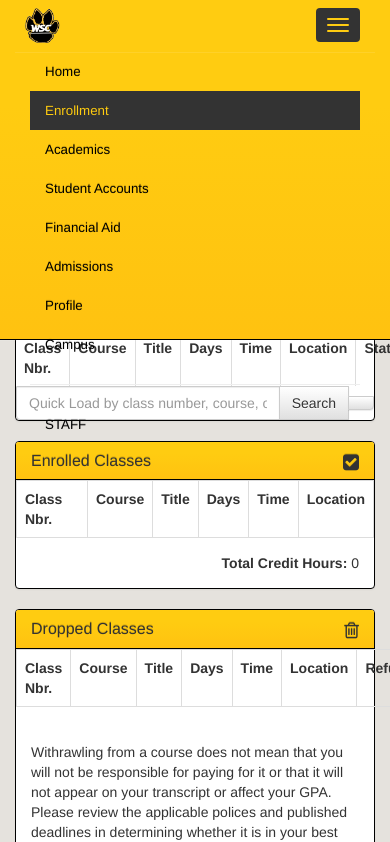
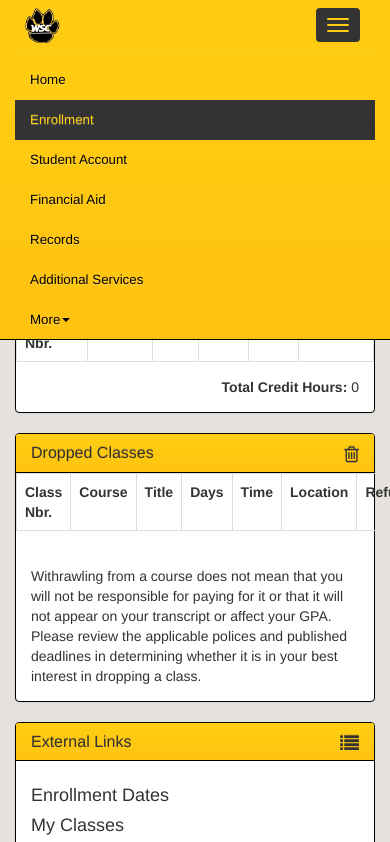
Before and after one commit to akman003/dashboard-mockup, a plain HTML site: page enrollment_detail.html in a window 390 px wide. Both pictures are taken after a click on the button "Toggle navigation". Shown: the top 842 px of the page. Drawn offline with nearby package versions, Linux system fonts and the light colour scheme.

Commit message:
Minor spacing changes, updated enrollment page header

```diff
--- a/css/index.css
+++ b/css/index.css
@@ -97,12 +97,10 @@ h3.panel-title a{
 }
 
 .navbar-collapse {
-max-height: 400px !important;
+	max-height: 400px !important;
 }
 .navbar-nav .open .dropdown-menu {
-
-background-color: #fff;
-
+	background-color: #fff;
 }
 
 .nav li.active a:focus,
--- a/enrollment_detail.html
+++ b/enrollment_detail.html
@@ -12,7 +12,6 @@
 	<script src="https://campuscontent.nebraska.edu/common/delphi/lib/bootstrap/3.0.2/js/bootstrap.min.js"></script>
 	<script src="https://campuscontent.nebraska.edu/common/delphi/lib/typeahead/0.9.3/typeahead.js"></script>
 	<link rel="stylesheet" href="lib/font-awesome-4.0.3/css/font-awesome.min.css">
-
 	<!-- HTML5 shim and Respond.js IE8 support of HTML5 elements and media queries -->
     <!--[if lt IE 9]>
       <script src="https://oss.maxcdn.com/libs/html5shiv/3.7.0/html5shiv.js"></script>
@@ -42,10 +41,10 @@
 
 	<nav class="navbar brand-back navbar-fixed-top">
 		<div class="navbar-header">
-			<div class="pull-left visible-xs visible-sm mbHeaderImage">
+			<div class="pull-left visible-xs mbHeaderImage">
 				<img src="img/wsc_headerLogo.png" height="35" width="35"/>
 			</div>
-			<button type="button" class="navbar-toggle" data-toggle="collapse" data-target=".navbar-collapse">
+			<button type="button" class="navbar-toggle visible-xs" data-toggle="collapse" data-target=".navbar-collapse">
 				<span class="sr-only">Toggle navigation</span>
 				<span class="icon-bar"></span>
 				<span class="icon-bar"></span>
@@ -53,13 +52,13 @@
 			</button>
 			<!-- <a class="navbar-brand" href="#">Project name</a> -->
         </div>
-
-		<div class="navbar-collapse collapse">
         <div class="pull-right visible-md visible-lg">
-				<img src="img/wsc_headerLogo.png" height="35" width="35"/>
+			<img src="img/wsc_headerLogo.png" height="45" width="45"/>
 		</div>
 
-			<ul class="nav nav-pills visible-md visible-lg">
+		<div class="collapse navbar-collapse">
+			<!-- Small/XS Menu MOBILE ONLY-->
+			<ul class="nav navbar-nav">
 				<li>
 					<a href="index.html">Home</a>
 				</li>
@@ -67,63 +66,26 @@
 					<a href="enrollment_detail.html">Enrollment</a>
 				</li>
 				<li>
-					<a href="#" class="dropdown-toggle" >Academics</a>
-				</li>
-				<li>
-					<a href="#" >Student Accounts</a>
+					<a href="#">Student Account</a>
 				</li>
 				<li>
 					<a href="#">Financial Aid</a>
 				</li>
 				<li>
-					<a href="#">Admissions</a>
+					<a href="#">Records</a>
 				</li>
 				<li>
-					<a href="#" >Profile</a>
-				</li>
-				<li>
-					<a href="#" >Campus</a>
-				</li>
-			</ul>
-
-			<!-- Small/XS Menu MOBILE ONLY-->
-			<ul class="nav visible-xs visible-sm">
-				<li class="dropdown">
-					<a href="index.html" class="dropdown-toggle" data-toggle="dropdown">Home</a>
-				</li>
-				<li class="active dropdown">
-					<a href="enrollment_detail.html">Enrollment</a>
+					<a href="#">Additional Services</a>
 				</li>
 				<li class="dropdown">
-					<a href="#" class="dropdown-toggle" data-toggle="dropdown">Academics</a>
-				</li>
-				<li class="dropdown">
-					<a href="#" class="dropdown-toggle" data-toggle="dropdown">Student Accounts</a>
-				</li>
-				<li class="dropdown">
-					<a href="#" class="dropdown-toggle" data-toggle="dropdown">Financial Aid</a>
-				</li>
-				<li class="dropdown">
-					<a href="#" class="dropdown-toggle" data-toggle="dropdown">Admissions</a>
-				</li>
-				<li class="dropdown">
-					<a href="#" class="dropdown-toggle" data-toggle="dropdown">Profile</a>
-				</li>
-				<li class="dropdown">
-					<a href="#" class="dropdown-toggle" data-toggle="dropdown">Campus</a>
-				</li>
-				<hr>
-				<li class="dropdown">
-					<a href="#" class="dropdown-toggle" data-toggle="dropdown">STAFF</a>
-				</li>
-				<li class="dropdown">
-					<a href="#" class="dropdown-toggle" data-toggle="dropdown">FACULTY</a>
-				</li>
-				<li class="dropdown">
-					<a href="#" class="dropdown-toggle" data-toggle="dropdown">STUDENT</a>
-				</li>
-				<li class="dropdown">
-					<a href="#" class="dropdown-toggle" data-toggle="dropdown">SIGN OUT</a>
+					<a href="#" class="dropdown-toggle" data-toggle="dropdown">More<b class="caret"></b></a>
+					<ul class="dropdown-menu">
+						<li><a href="#">Staff</a></li>
+						<li><a href="#">Faculty</a></li>
+						<li><a href="#">Student</a></li>
+						<li class="divider"></li>
+						<li><a href="login.html">Sign Out</a></li>
+					</ul>
 				</li>
 			</ul>
 		</div>
@@ -133,17 +95,6 @@
 		<div class="pull-left">
 			<!-- Large header image goes here -->
 			<img src="img/wildcatsOnlineLogoBig.png" />
-		</div>
-	    <div class="pull-right">
-			<div class="collapse navbar-collapse ">
-				<ul class="nav navbar-nav ">
-					<li><a href="#">STAFF</a></li>
-					<li><a href="#">FACULTY</a></li>
-					<li class="active"><a href="#">STUDENT</a></li>
-
-					<li><a href="#">SIGN OUT</a></li>
-				</ul>
-			</div>
 		</div>
 	</header>
 	<!-- END PAGE HEADER -->
```
Also changed, not shown: index.html (+5 -6 lines). Lines whose indentation alone changed are shown as unchanged.
